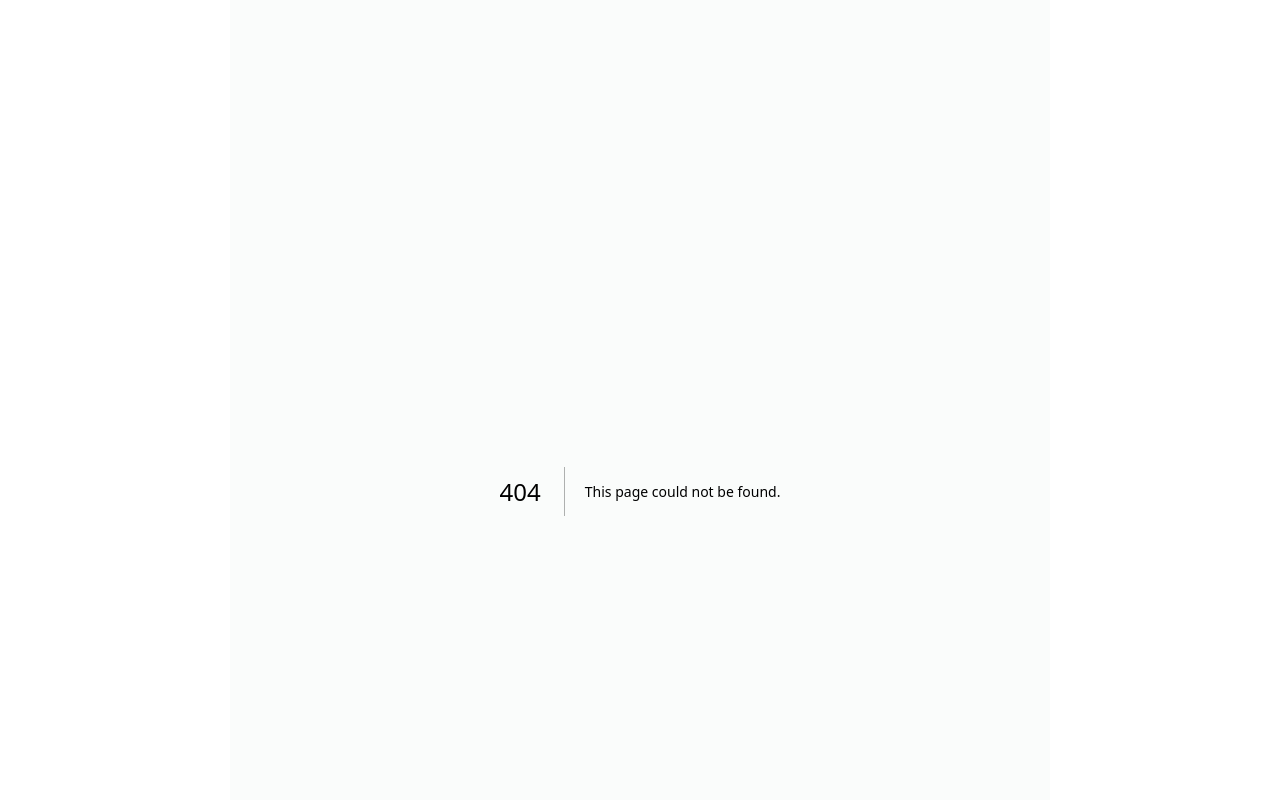
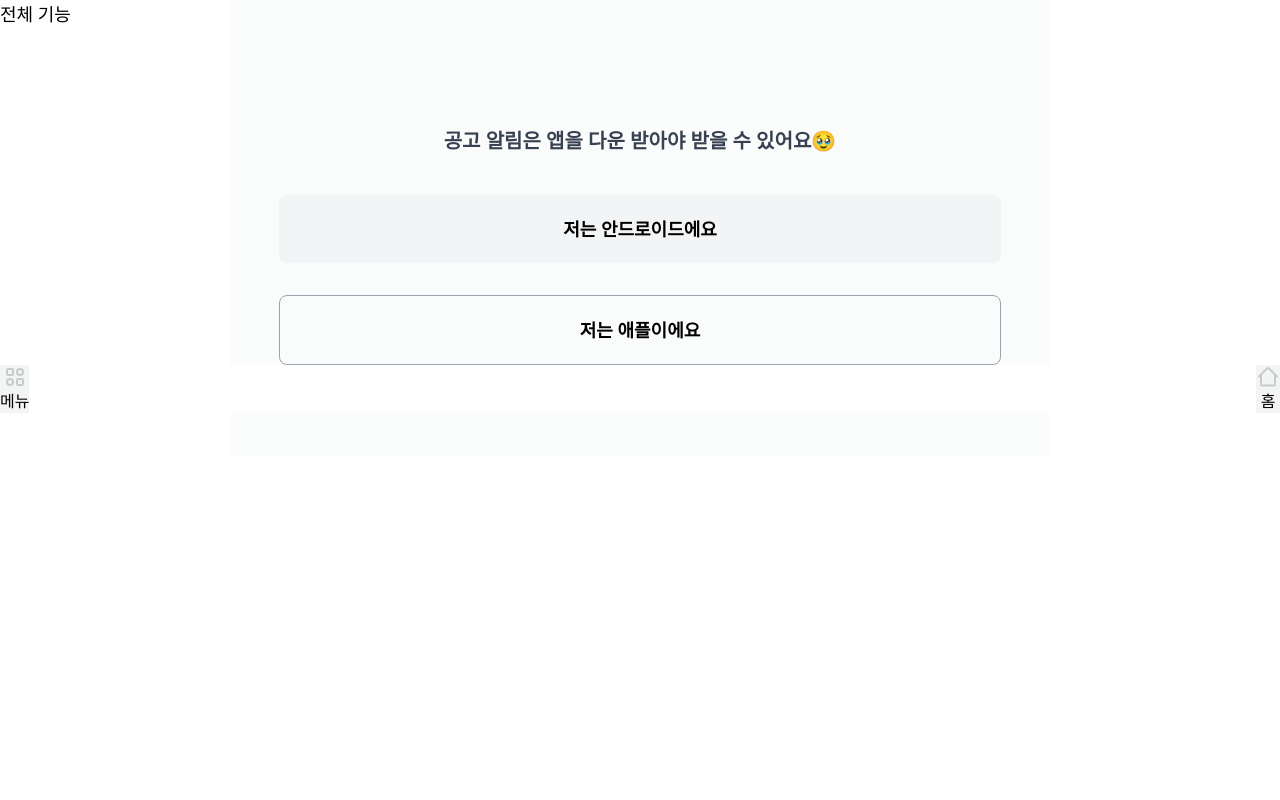
Before and after one commit to lee-insu/zip_pass_web, a Next.js app: page /push in a window 1280 px wide. Before the commit this address had no page. Shown: the top 800 px of the page. Built offline with nearby package versions, Linux system fonts and the light colour scheme.

Commit message:
push web

```diff
--- a/pages/account.tsx
+++ b/pages/account.tsx
@@ -49,15 +49,20 @@ const Account = () => {
           </div>
         </div>
         <ul className="space-y-8 h-full w-full">
-          {/* <li className="flex justify-between text-lg font-medium text-gray-500">
-            <p>공고 유형별 알림</p>
+          <li>
+            <Link
+              className="flex justify-between text-lg font-medium text-gray-500"
+              href={"/push"}
+            >
+              <p>공고 알림 설정</p>
               <Image
                 src="/images/enter.svg"
                 alt="들어가기"
                 width={24}
                 height={24}
               />
-          </li> */}
+            </Link>
+          </li>
           <li
             onClick={loginStatus}
             className="flex justify-between text-lg font-medium text-gray-500"
--- /dev/null
+++ b/pages/push.tsx
@@ -0,0 +1,31 @@
+import AccountNav from "@/Components/Nav/AccountNav";
+import React from "react";
+
+const Push = () => {
+  return (
+    <>
+      <AccountNav />
+      <div className="w-[88%] m-auto">
+        <div className="my-9 space-y-0.5">
+          <div className="text-center text-xl font-semibold text-gray-700">
+            공고 알림은 앱을 다운 받아야 받을 수 있어요🥹
+          </div>
+        </div>
+        <div className="mt-10">
+          <ul className="w-full m-auto flex flex-col space-y-8">
+            <li className="font-semibold text-lg bg-gray-100 text-center py-5 rounded-lg">
+              {" "}
+              저는 안드로이드에요
+            </li>
+            <li className="font-semibold text-lg border border-gray-400 text-center py-5 rounded-lg">
+              {" "}
+              저는 애플이에요
+            </li>
+          </ul>
+        </div>
+      </div>
+    </>
+  );
+};
+
+export default Push;
```
Lines whose indentation alone changed are shown as unchanged.
